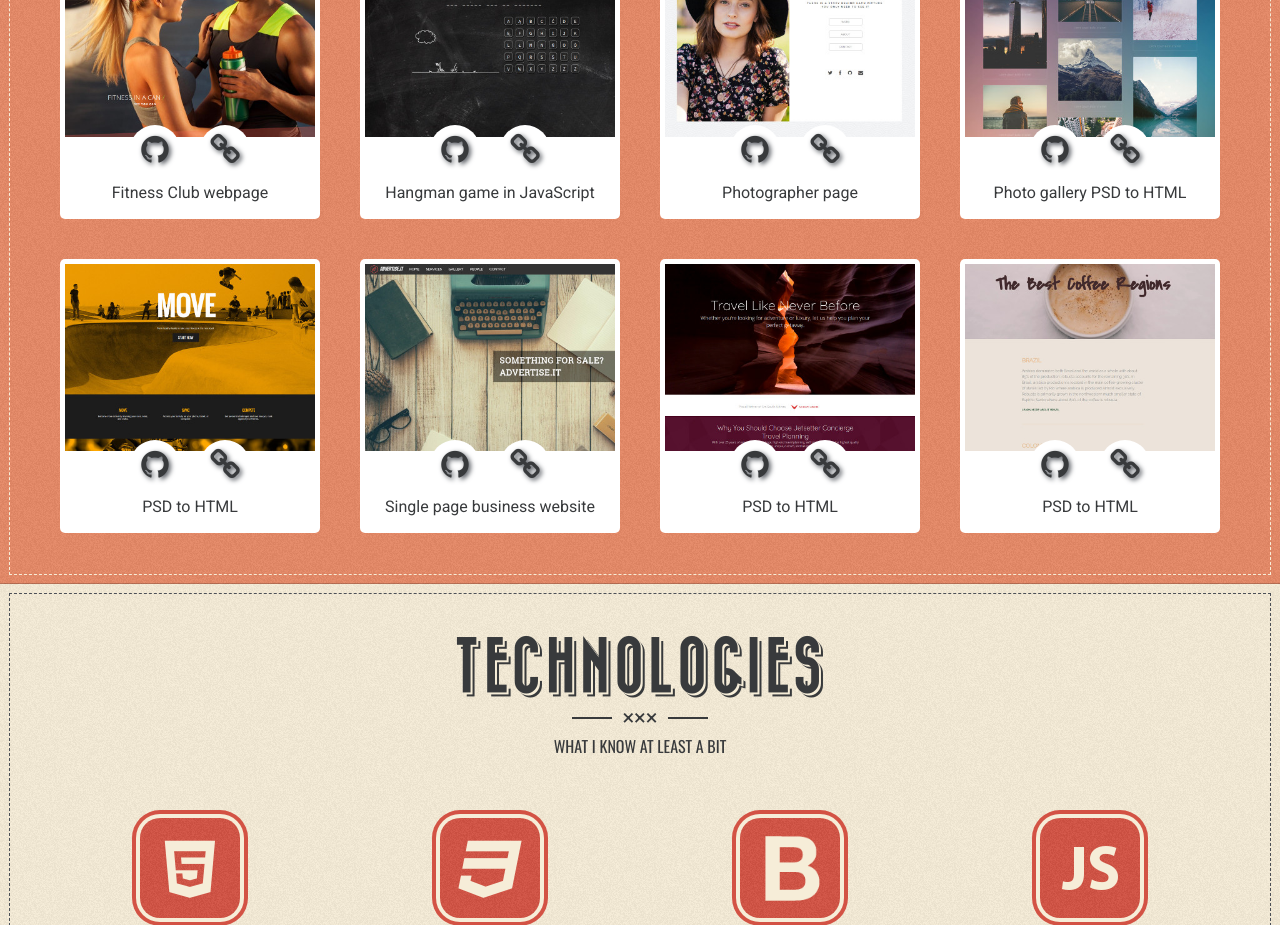
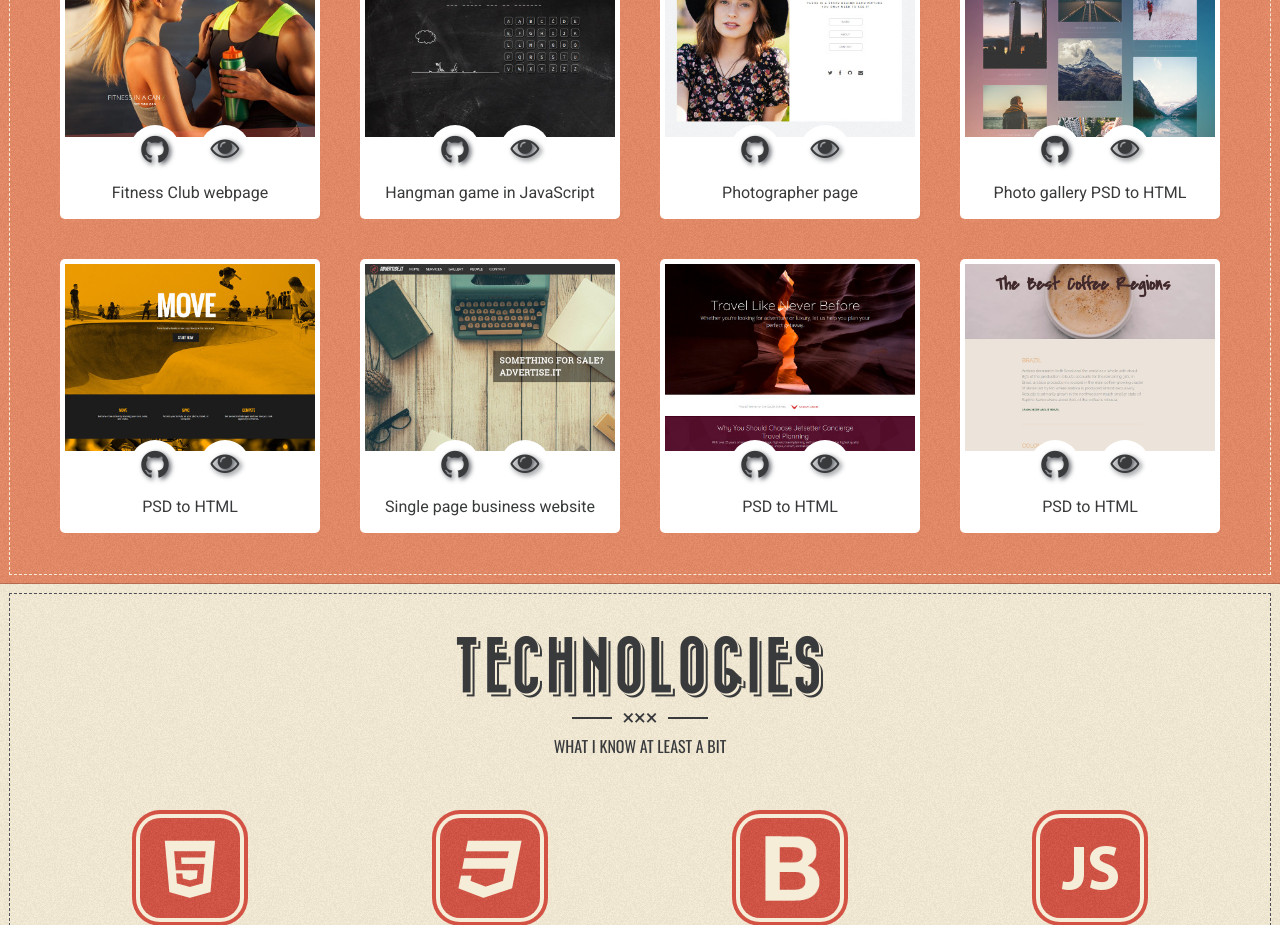
Before and after one commit to fryderykg/old_personal_site, a website: page index.html in a window 1280 px wide. Shown: the part 1080-2005 px from the top of the page. Drawn offline with nearby package versions, Linux system fonts and the light colour scheme.

Commit message:
change icon in portfolio links to eye

```diff
--- a/index.html
+++ b/index.html
@@ -56,7 +56,7 @@
             <img src="img/built/fitness_page_screen.jpg" alt="fitness page screen">
           </a>
           <div>
-            <a href="https://fryderykg.github.io/pages/fitness" class="btn-link" target="_blank"><i class="fa fa-link"></i></a>
+            <a href="https://fryderykg.github.io/pages/fitness" class="btn-link" target="_blank"><i class="fa fa-eye"></i></a>
             <a href="https://github.com/fryderykg/fryderykg.github.io/tree/master/pages/fitness" target="_blank"><i class="fa fa-github"></i></a>
             <p>Fitness Club webpage</p>
           </div>
@@ -69,7 +69,7 @@
             <img src="img/built/hangman_page_screen.jpg" alt="hangman page screen">
           </a>
           <div>
-            <a href="https://fryderykg.github.io/pages/hangman" class="btn-link" target="_blank"><i class="fa fa-link"></i></a>
+            <a href="https://fryderykg.github.io/pages/hangman" class="btn-link" target="_blank"><i class="fa fa-eye"></i></a>
             <a href="https://github.com/fryderykg/fryderykg.github.io/tree/master/pages/hangman" target="_blank"><i class="fa fa-github"></i></a>
             <p>Hangman game in JavaScript</p>
           </div>
@@ -82,7 +82,7 @@
             <img src="img/built/photographer_page_screen.jpg" alt="photographer page screen">
           </a>
           <div>
-            <a href="https://fryderykg.github.io/pages/photographer" class="btn-link" target="_blank"><i class="fa fa-link"></i></a>
+            <a href="https://fryderykg.github.io/pages/photographer" class="btn-link" target="_blank"><i class="fa fa-eye"></i></a>
             <a href="https://github.com/fryderykg/fryderykg.github.io/tree/master/pages/photographer" target="_blank"><i class="fa fa-github"></i></a>
             <p>Photographer page</p>
           </div>
@@ -95,7 +95,7 @@
             <img src="img/built/photo_gallery_screen.jpg" alt="photo gallery page screen">
           </a>
           <div>
-            <a href="https://fryderykg.github.io/pages/photo_gallery" class="btn-link" target="_blank"><i class="fa fa-link"></i></a>
+            <a href="https://fryderykg.github.io/pages/photo_gallery" class="btn-link" target="_blank"><i class="fa fa-eye"></i></a>
             <a href="https://github.com/fryderykg/fryderykg.github.io/tree/master/pages/photo_gallery" target="_blank"><i class="fa fa-github"></i></a>
             <p>Photo gallery PSD to HTML</p>
           </div>
@@ -111,7 +111,7 @@
             <img src="img/built/move_page_screen.jpg" alt="move page screen">
           </a>
           <div>
-            <a href="https://fryderykg.github.io/pages/move" class="btn-link" target="_blank"><i class="fa fa-link"></i></a>
+            <a href="https://fryderykg.github.io/pages/move" class="btn-link" target="_blank"><i class="fa fa-eye"></i></a>
             <a href="https://github.com/fryderykg/fryderykg.github.io/tree/master/pages/move" target="_blank"><i class="fa fa-github"></i></a>
             <p>PSD to HTML</p>
           </div>
@@ -124,7 +124,7 @@
             <img src="img/built/ad_it_page_screen.jpg" alt="advertise_it page screen">
           </a>
           <div>
-            <a href="https://fryderykg.github.io/pages/ad_it" class="btn-link" target="_blank"><i class="fa fa-link"></i></a>
+            <a href="https://fryderykg.github.io/pages/ad_it" class="btn-link" target="_blank"><i class="fa fa-eye"></i></a>
             <a href="https://github.com/fryderykg/fryderykg.github.io/tree/master/pages/ad_it" target="_blank"><i class="fa fa-github"></i></a>
             <p>Single page business website</p>
           </div>
@@ -137,7 +137,7 @@
             <img src="img/built/travel_page_screen.jpg" alt="travel page screen">
           </a>
           <div>
-            <a href="https://fryderykg.github.io/pages/travel" class="btn-link" target="_blank"><i class="fa fa-link"></i></a>
+            <a href="https://fryderykg.github.io/pages/travel" class="btn-link" target="_blank"><i class="fa fa-eye"></i></a>
             <a href="https://github.com/fryderykg/fryderykg.github.io/tree/master/pages/travel" target="_blank"><i class="fa fa-github"></i></a>
             <p>PSD to HTML</p>
           </div>
@@ -150,7 +150,7 @@
             <img src="img/built/coffee_page_screen.jpg" alt="coffee page screen">
           </a>
           <div>
-            <a href="https://fryderykg.github.io/pages/coffee" class="btn-link" target="_blank"><i class="fa fa-link"></i></a>
+            <a href="https://fryderykg.github.io/pages/coffee" class="btn-link" target="_blank"><i class="fa fa-eye"></i></a>
             <a href="https://github.com/fryderykg/fryderykg.github.io/tree/master/pages/coffee" target="_blank"><i class="fa fa-github"></i></a>
             <p>PSD to HTML</p>
           </div>
--- a/sass/main.sass
+++ b/sass/main.sass
@@ -140,7 +140,7 @@ section
     border-radius: 50%
     color: $color-almost-black
     cursor: pointer
-    font-size: 2em
+    font-size: 1.8em
     height: 50px
     left: 50%
     line-height: 1.6em
@@ -157,6 +157,7 @@ section
       box-shadow: 0 5px 5px -3px $color-gray-dark
       transform: translate(20%, -10%)
     &.fa-github
+      font-size: 2em
       transform: translate(-120%)
       &:hover
         transform: translate(-120%, -20%)
```
Also changed, not shown: css/build.css.
